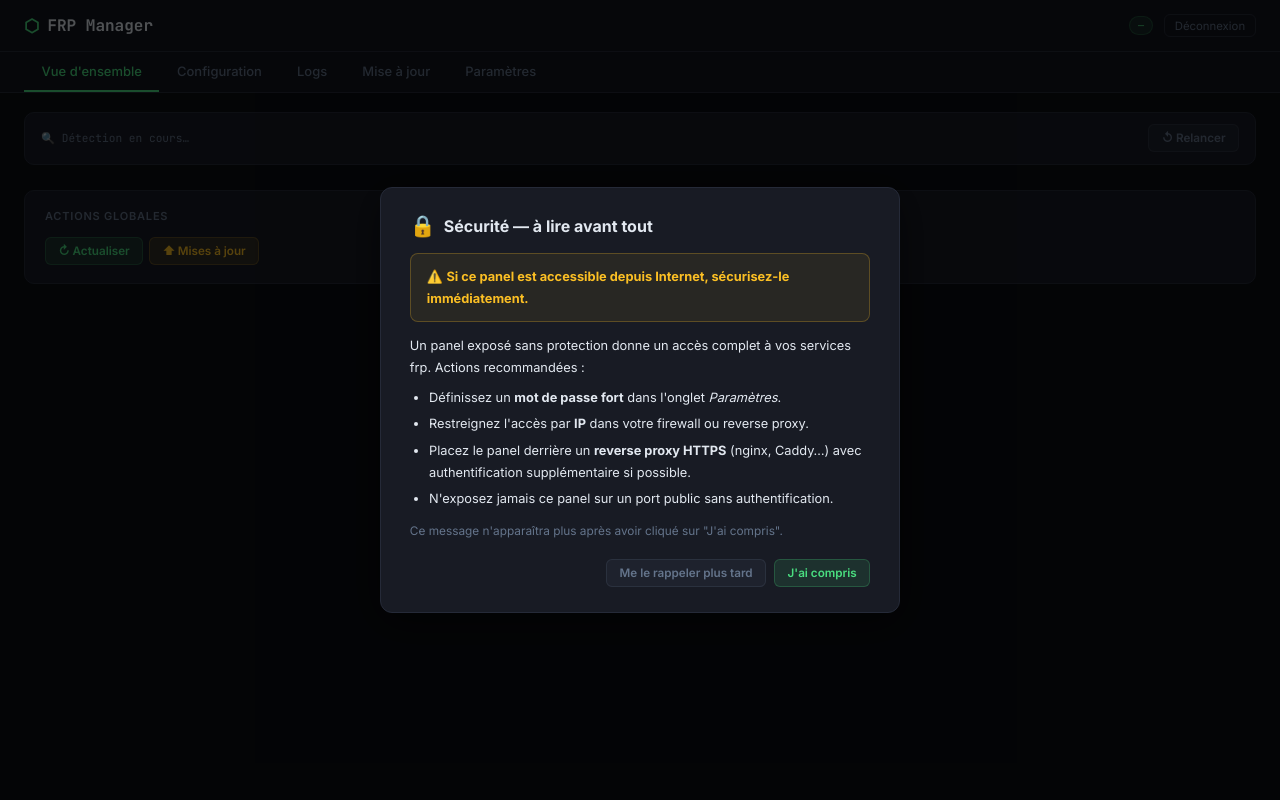
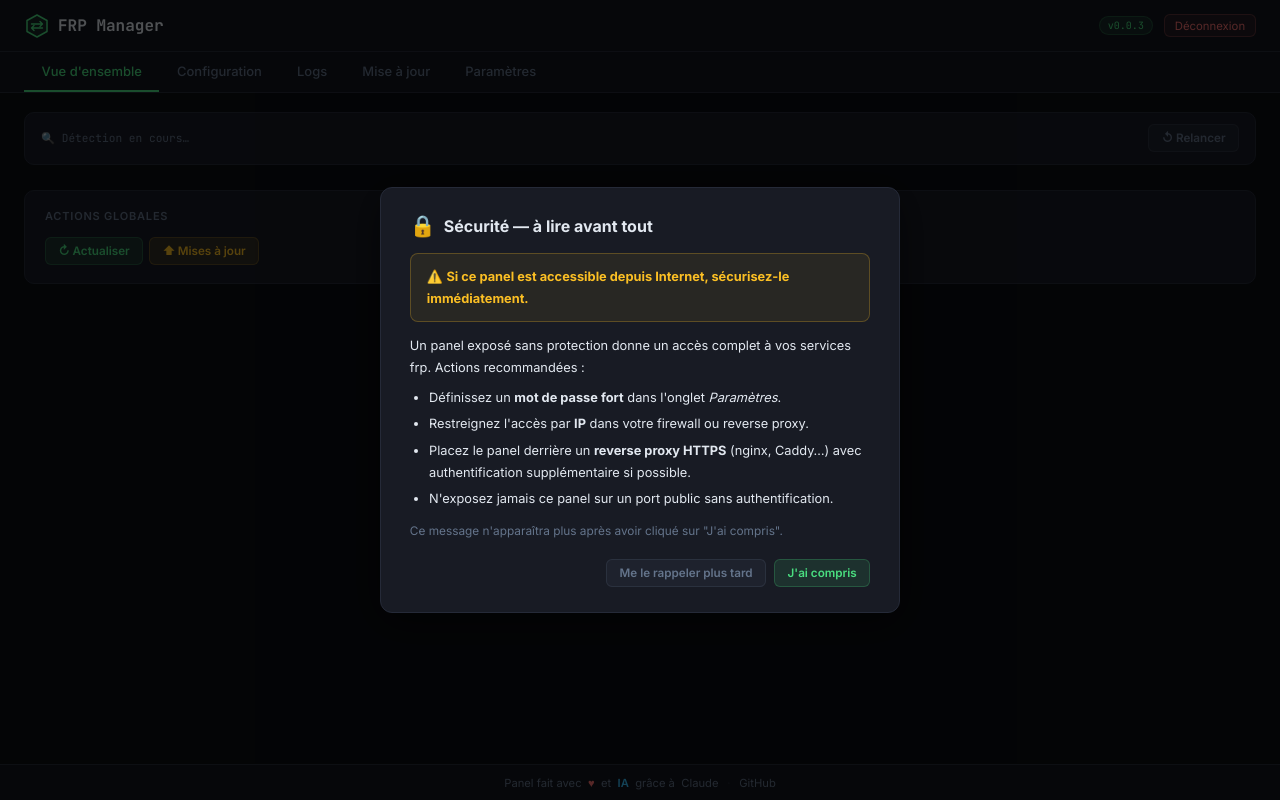
Before and after one commit to Gogowwww/frp-manager, a Flask app: page / in a window 1280 px wide. Run offline with Flask 3, Linux system fonts and the light colour scheme; data that the repository does not hold is empty; parts of the project's set-up code (start-up, migrations or seed data) failed here and were passed over.

Commit message:
feat: logs fix, logo SVG, version panel, footer, bouton rouge, stars badge
- Fix logs : populateLogSel appelait loadLogs() seulement si le select
  était vide ; corrigé pour toujours déclencher le chargement au switch d'onglet
- Logo SVG inline dans le header (hexagone + flèches bidirectionnelles)
- Version panel dans le badge header via Jinja2 (plus la version frp)
- Bouton Déconnexion en rouge
- Footer "Panel fait avec ♥ et IA grâce à Claude"
- README : badge stars GitHub + mention HTTPS + nouveautés v0.0.2/v0.0.3
- Bump version 0.0.3

Co-Authored-By: Claude Sonnet 4.6 <noreply@anthropic.com>

```diff
--- a/app.py
+++ b/app.py
@@ -10,7 +10,7 @@ from flask import Flask, render_template, request, jsonify, Response, session, r
 import requests as req
 
 # ── Version du panel ─────────────────────────────────────────────────────────
-PANEL_VERSION     = "0.0.2"
+PANEL_VERSION     = "0.0.3"
 PANEL_GITHUB_REPO = "Gogowwww/frp-manager"
 PANEL_GITHUB_API  = f"https://api.github.com/repos/{PANEL_GITHUB_REPO}/releases/latest"
 
@@ -486,7 +486,7 @@ def install_from_archive(tmp_path, version, log_fn):
 @app.route("/")
 @login_required
 def index():
-    return render_template("index.html")
+    return render_template("index.html", panel_version=PANEL_VERSION)
 
 @app.route("/api/detect")
 @login_required
--- a/templates/index.html
+++ b/templates/index.html
@@ -21,8 +21,8 @@ header{background:var(--surface);border-bottom:1px solid var(--border);height:52
 .logo{font-family:var(--mono);font-weight:700;font-size:1rem;display:flex;align-items:center;gap:.5rem;white-space:nowrap;}
 .logo-dot{color:var(--accent);font-size:1.1rem;}
 .ver-badge{font-family:var(--mono);font-size:.63rem;background:rgba(74,222,128,.1);color:var(--accent);border:1px solid rgba(74,222,128,.2);padding:.14rem .48rem;border-radius:999px;}
-.btn-logout{font-size:.71rem;color:var(--muted);background:none;border:1px solid var(--border);border-radius:6px;padding:.23rem .62rem;cursor:pointer;font-family:var(--sans);transition:all .15s;}
-.btn-logout:hover{color:var(--danger);border-color:rgba(248,113,113,.4);}
+.btn-logout{font-size:.71rem;color:var(--danger);background:rgba(248,113,113,.07);border:1px solid rgba(248,113,113,.25);border-radius:6px;padding:.23rem .62rem;cursor:pointer;font-family:var(--sans);transition:all .15s;}
+.btn-logout:hover{background:rgba(248,113,113,.18);border-color:rgba(248,113,113,.5);}
 
 /* Nav */
 nav{background:var(--surface);border-bottom:1px solid var(--border);display:flex;padding:0 1.5rem;overflow-x:auto;}
@@ -186,6 +186,13 @@ pre.cblock{background:var(--bg);border:1px solid var(--border);border-radius:6px
 .modal-body .warn-box{background:rgba(251,191,36,.07);border:1px solid rgba(251,191,36,.25);border-radius:8px;padding:.75rem 1rem;margin-bottom:.8rem;color:var(--warn);}
 .modal-footer{display:flex;justify-content:flex-end;gap:.5rem;}
 
+/* Footer */
+footer{background:var(--surface);border-top:1px solid var(--border);padding:.65rem 1.5rem;display:flex;align-items:center;justify-content:center;gap:.4rem;font-size:.7rem;color:var(--muted);font-family:var(--sans);}
+footer .heart{color:#f87171;}
+footer .ai{color:var(--accent2);font-weight:600;}
+footer a{color:var(--muted);text-decoration:none;transition:color .15s;}
+footer a:hover{color:var(--accent2);}
+
 /* Nickname */
 .inst-nick{font-size:.68rem;color:var(--muted);font-family:var(--sans);font-style:italic;margin-top:.15rem;min-height:.9rem;}
 .nick-edit-btn{background:none;border:none;color:var(--muted);cursor:pointer;font-size:.72rem;padding:.05rem .22rem;border-radius:4px;opacity:.55;transition:opacity .15s;line-height:1;}
@@ -197,9 +204,16 @@ pre.cblock{background:var(--bg);border:1px solid var(--border);border-radius:6px
 <body>
 
 <header>
-  <div class="logo"><span class="logo-dot">⬡</span> FRP Manager</div>
+  <div class="logo">
+    <svg width="26" height="26" viewBox="0 0 26 26" fill="none" xmlns="http://www.w3.org/2000/svg" style="flex-shrink:0;">
+      <path d="M13 2L23 7.5V18.5L13 24L3 18.5V7.5L13 2Z" stroke="#4ade80" stroke-width="1.5" stroke-linejoin="round" fill="rgba(74,222,128,.08)"/>
+      <path d="M7.5 11h11M16 8.5l2.5 2.5L16 13.5" stroke="#4ade80" stroke-width="1.4" stroke-linecap="round" stroke-linejoin="round"/>
+      <path d="M18.5 15H7.5M10 12.5L7.5 15l2.5 2.5" stroke="#4ade80" stroke-width="1.4" stroke-linecap="round" stroke-linejoin="round"/>
+    </svg>
+    FRP Manager
+  </div>
   <div style="display:flex;align-items:center;gap:.7rem;">
-    <span class="ver-badge" id="ver-badge">—</span>
+    <span class="ver-badge" id="ver-badge">v{{ panel_version }}</span>
     <button class="btn-logout" onclick="doLogout()">Déconnexion</button>
   </div>
 </header>
@@ -533,6 +547,17 @@ Redémarrage requis pour prendre effet.">?</span></label><input class="finput" i
 </main>
 <div id="toast"></div>
 
+<footer>
+  <span>Panel fait avec</span>
+  <span class="heart">♥</span>
+  <span>et</span>
+  <span class="ai">IA</span>
+  <span>grâce à</span>
+  <a href="https://claude.ai" target="_blank" rel="noopener">Claude</a>
+  <span style="color:var(--border);margin:0 .15rem;">·</span>
+  <a href="https://github.com/Gogowwww/frp-manager" target="_blank" rel="noopener">GitHub</a>
+</footer>
+
 <!-- ══ MODAL BIENVENUE ══ -->
 <div class="modal-backdrop" id="welcome-modal" style="display:none;">
   <div class="modal-box">
@@ -650,8 +675,6 @@ async function runDetect(){
   renderGrid(lastInst,true);
   const parts=Object.entries(lastInst).map(([id,i])=>i.binary_found?`${id} (${i.version||'?'})`:id+' ✗');
   document.getElementById('det-text').textContent='🔍 '+(parts.join('  ·  ')||'Aucun binaire détecté');
-  const iv=Object.values(lastInst).find(i=>i.version)?.version;
-  if(iv)document.getElementById('ver-badge').textContent=`v${iv}`;
 }
 
 async function refreshStatus(){
@@ -660,8 +683,6 @@ async function refreshStatus(){
   if(!d.ok)return;
   lastInst=d.instances||{};
   renderGrid(lastInst,false);
-  const iv=d.installed_version;
-  if(iv)document.getElementById('ver-badge').textContent=`v${iv}`;
 }
 
 function sIds(inst){return Object.keys(inst).sort((a,b)=>{const ta=inst[a].type,tb=inst[b].type;if(ta!==tb)return ta==='frps'?-1:1;return a.localeCompare(b);});}
@@ -951,7 +972,7 @@ function updPxType(sel,i){
 
 // ═══ Logs ════════════════════════════════════════════════════════════
 let liveEs=null;
-function populateLogSel(){const sel=document.getElementById('log-sel');if(!sel||sel.options.length>0)return;const ids=sIds(lastInst);sel.innerHTML=ids.map(id=>`<option value="${id}">${id}</option>`).join('');if(ids.length)loadLogs();}
+function populateLogSel(){const sel=document.getElementById('log-sel');if(!sel)return;if(sel.options.length===0){const ids=sIds(lastInst);sel.innerHTML=ids.map(id=>`<option value="${id}">${id}</option>`).join('');}if(sel.value)loadLogs();}
 async function loadLogs(){
   stopLive();
   const svc=gv('log-sel'),src=gv('log-src');if(!svc)return;
```
Also changed, not shown: README.md.
